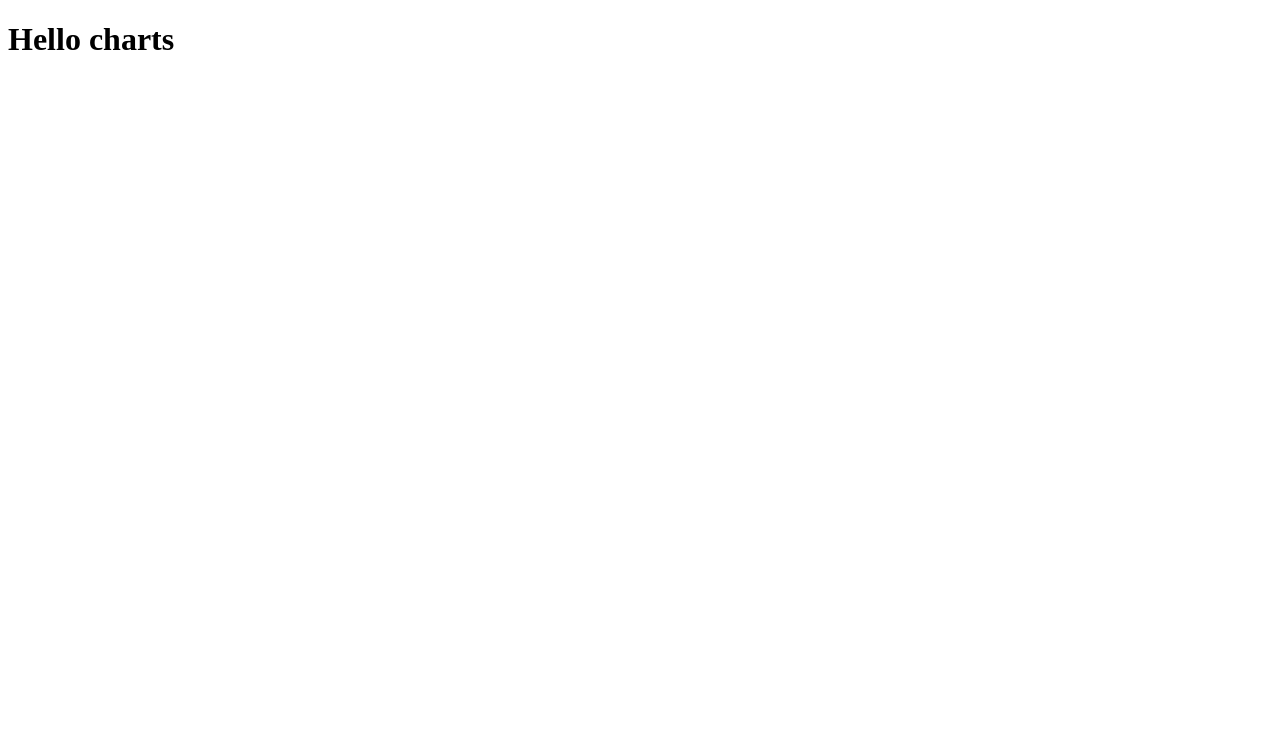
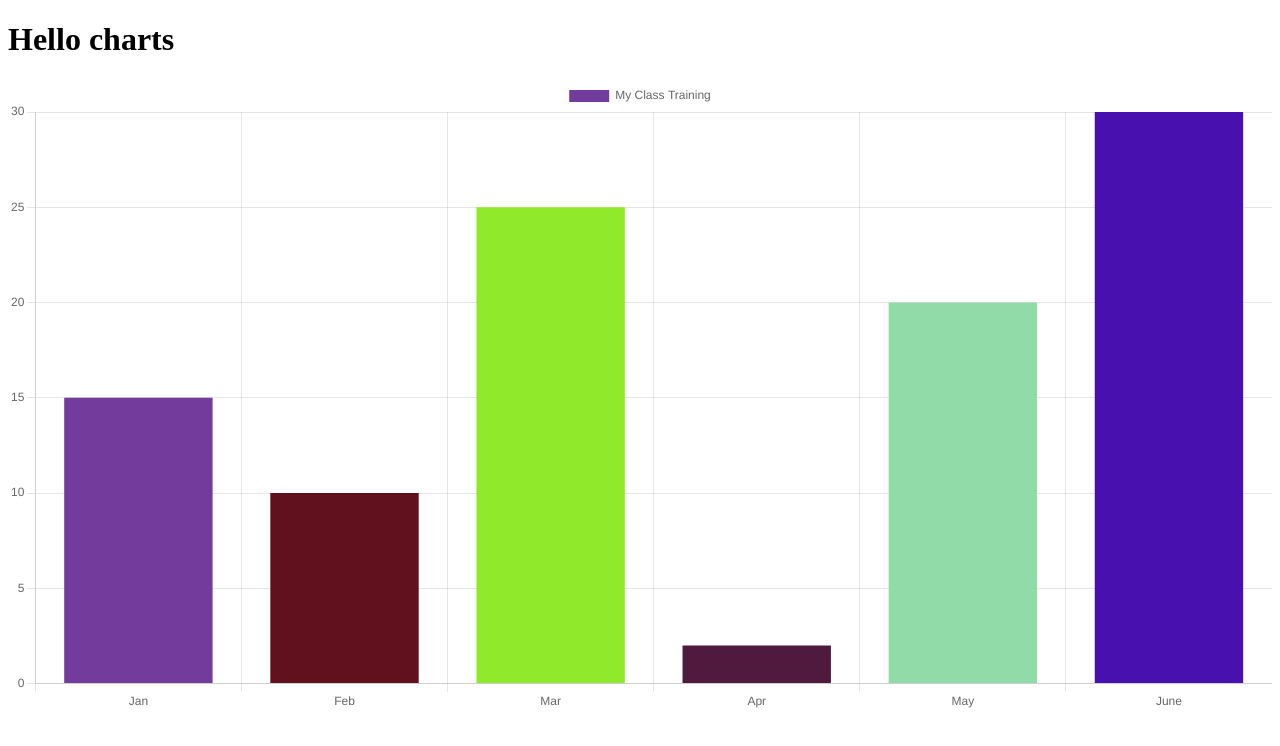
Before and after one commit to CollinsDrew/class_12, a plain HTML site: page chartsJS/main.html in a window 1280 px wide. Drawn offline with nearby package versions, Linux system fonts and the light colour scheme.

Commit message:
graph added

```diff
--- a/chartsJS/charts2.js
+++ b/chartsJS/charts2.js
@@ -7,26 +7,39 @@ function colorGenerator(){
     let blue = Math.floor(Math.random()*255);
 
     return `rgb(${red}, ${green}, ${blue})`;
-}
-console.log(colorGenerator());
+};
 
-const labels = ['Jan', 'Feb','Mar', 'Apr', 'May','June'];
+const lbs = ['Jan', 'Feb','Mar', 'Apr', 'May','June'];
+
+const differentColors = [];
+
+for (let i = 0; i < lbs.length; i++){
+    differentColors.push(colorGenerator());
+};
+
+console.log(differentColors);
 
 //step 3
 const data = {
-    labels: ['Jan', 'Feb','Mar', 'Apr', 'May','June'],
-
-}
+    labels: lbs,
+    datasets: [{
+        label: 'My Class Training',
+        backgroundColor: differentColors,
+        borderColor: 'black',
+        data: [15, 10, 25, 2, 20, 30],
+}]
+};
 
 //step 2
-const config ={
+const config = {
     type: 'bar',
     data: data,
     options:{}
 };
 
+
 //step 1
 const myChart = new Chart(
-    document.getElementById('myChart2'),
+    document.getElementById("chartz"),
     config
 );
--- a/chartsJS/main.html
+++ b/chartsJS/main.html
@@ -12,7 +12,7 @@
 
 <div>
     <h1> Hello charts</h1>
-    <canvas id="myChart2"></canvas>
+    <canvas id="chartz"></canvas>
 </div>
 
 <script src="charts2.js"></script>
```
